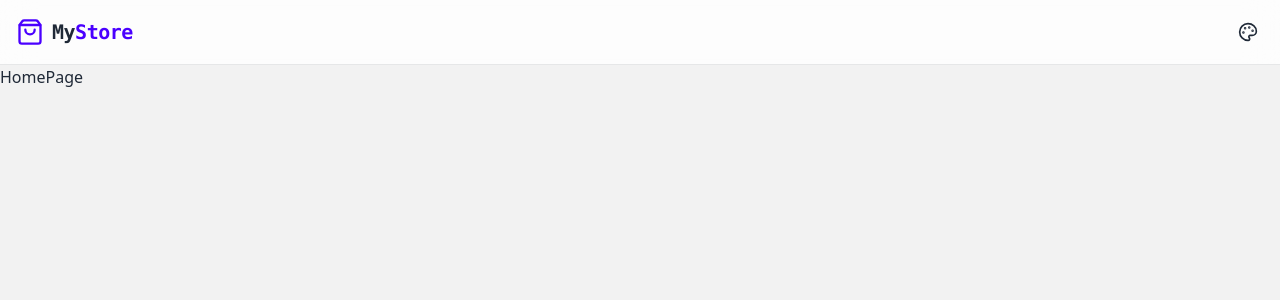
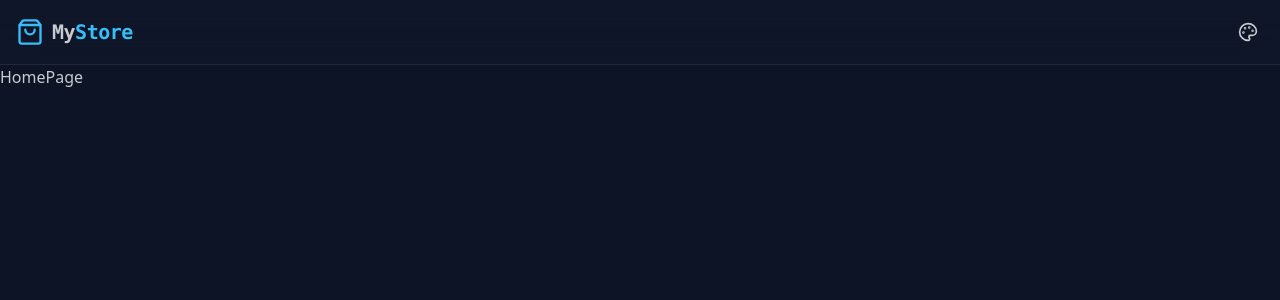
Before and after one commit to Subhanjavaid13/Pern-App, a React app in the folder frontend/: page / in a window 1280 px wide. Shown: the top 300 px of the page. Built offline with nearby package versions, Linux system fonts and the light colour scheme; the HTML template or start-up script is replaced by a standard one.

Commit message:
feat: update ThemeSelector UI and improve theme selection functionality

```diff
--- a/frontend/src/components/ThemeSelector.jsx
+++ b/frontend/src/components/ThemeSelector.jsx
@@ -1,4 +1,4 @@
-import { CheckIcon, PaletteIcon } from "lucide-react";
+import { PaletteIcon } from "lucide-react";
 
 import { THEMES } from "../constants";
 import { useThemeStore } from "../store/useThemeStore";
@@ -18,15 +18,10 @@ const ThemeSelector = () => {
         <PaletteIcon className="size-5" />
       </button>
 
-      <div
+      <ul
         tabIndex={0}
-        className="dropdown-content mt-3 w-56 rounded-xl border border-base-content/10 bg-base-100 p-1.5 shadow-xl"
+        className="scrollbar-slim dropdown-content mt-3 max-h-80 w-56 space-y-0.5 overflow-y-auto rounded-xl border border-base-content/10 bg-base-100 p-1.5 shadow-xl"
       >
-        <p className="px-2.5 pb-1.5 pt-1 text-[11px] font-semibold uppercase tracking-wider text-base-content/40">
-          Theme
-        </p>
-
-        <ul className="max-h-72 space-y-0.5 overflow-y-auto [&::-webkit-scrollbar-thumb]:rounded-full [&::-webkit-scrollbar-thumb]:bg-base-content/20 [&::-webkit-scrollbar]:w-1.5">
         {THEMES.map(({ name, value }) => {
           const isActive = theme === value;
 
@@ -35,29 +30,28 @@ const ThemeSelector = () => {
               <button
                 onClick={() => handleSelect(value)}
                 className={`flex w-full items-center gap-3 rounded-lg px-2.5 py-2 text-sm transition-colors ${
-                    isActive ? "bg-base-content/10 font-medium" : "hover:bg-base-content/5"
+                  // No text-primary here: on pale themes (pastel, retro) the
+                  // primary color has too little contrast to stay readable.
+                  isActive ? "bg-base-content/10 font-semibold" : "hover:bg-base-content/5"
                 }`}
               >
-                  {/* Preview of the theme's core colors, rendered in that theme. */}
-                  <span className="shrink-0 overflow-hidden rounded-md ring-1 ring-inset ring-base-content/15">
-                    <span data-theme={value} className="grid grid-cols-2">
-                      <span className="size-2.5 bg-primary" />
-                      <span className="size-2.5 bg-secondary" />
-                      <span className="size-2.5 bg-accent" />
-                      <span className="size-2.5 bg-neutral" />
-                    </span>
-                  </span>
-
+                <PaletteIcon className="size-4 shrink-0" />
                 <span className="flex-1 text-left">{name}</span>
 
-                  {isActive && <CheckIcon className="size-4 shrink-0 text-primary" />}
+                {/* Preview of the theme's main colors, rendered in that theme.
+                    bg-transparent is required: DaisyUI paints base-100 onto every
+                    [data-theme] element, which would show as a bar behind the dots. */}
+                <span data-theme={value} className="flex shrink-0 gap-1 bg-transparent">
+                  <span className="size-2 rounded-full bg-primary" />
+                  <span className="size-2 rounded-full bg-secondary" />
+                  <span className="size-2 rounded-full bg-accent" />
+                </span>
               </button>
             </li>
           );
         })}
       </ul>
     </div>
-    </div>
   );
 };
 
--- a/frontend/src/index.css
+++ b/frontend/src/index.css
@@ -1,3 +1,11 @@
 @tailwind base;
 @tailwind components;
 @tailwind utilities;
+
+@layer components {
+  /* Slim, theme-aware scrollbar for scrollable menus. */
+  .scrollbar-slim {
+    scrollbar-width: thin;
+    scrollbar-color: oklch(var(--bc) / 0.2) transparent;
+  }
+}
--- a/frontend/src/store/useThemeStore.js
+++ b/frontend/src/store/useThemeStore.js
@@ -1,7 +1,7 @@
 import {create} from 'zustand';
 
 export const useThemeStore = create((set) => ({
-  theme: localStorage.getItem('theme') || 'light',
+  theme: localStorage.getItem('theme') || 'night',
   setTheme: (newTheme) => {
     localStorage.setItem('theme', newTheme);
     set({ theme: newTheme });
```
Lines whose indentation alone changed are shown as unchanged.
